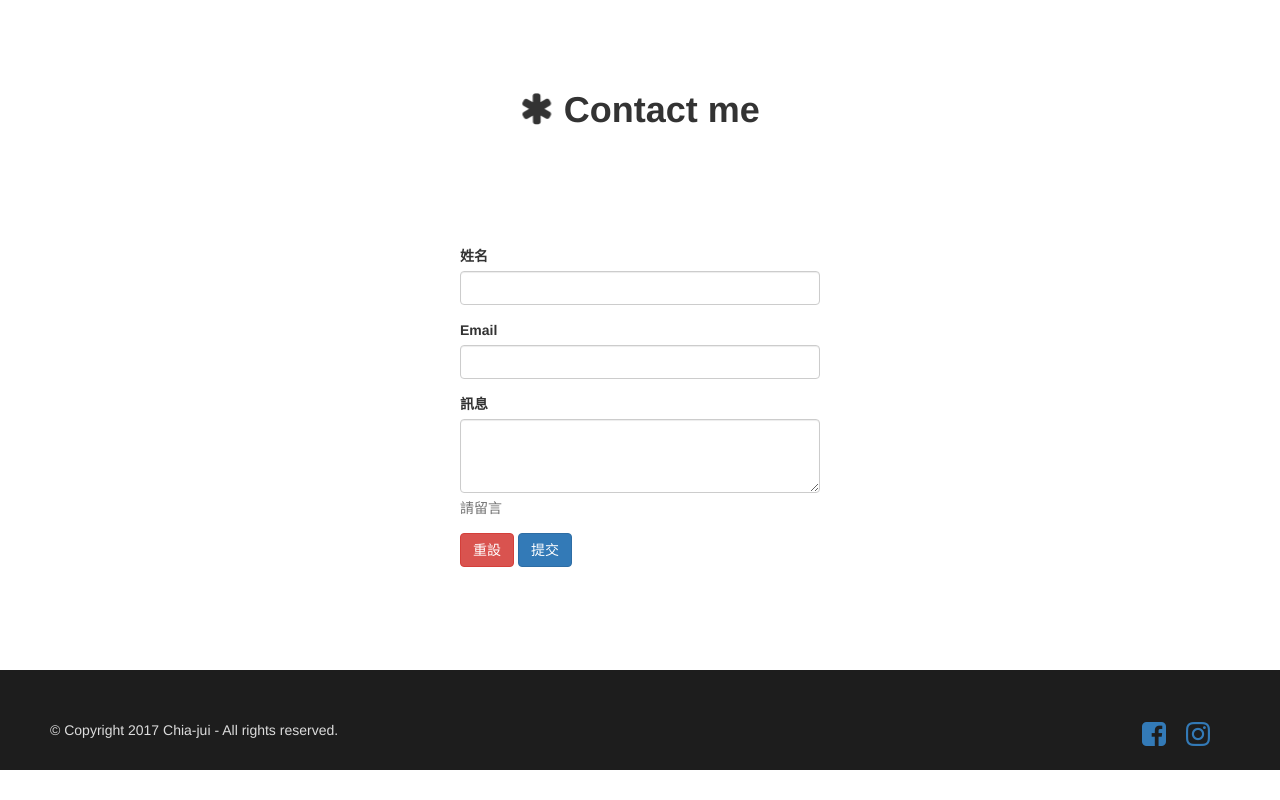
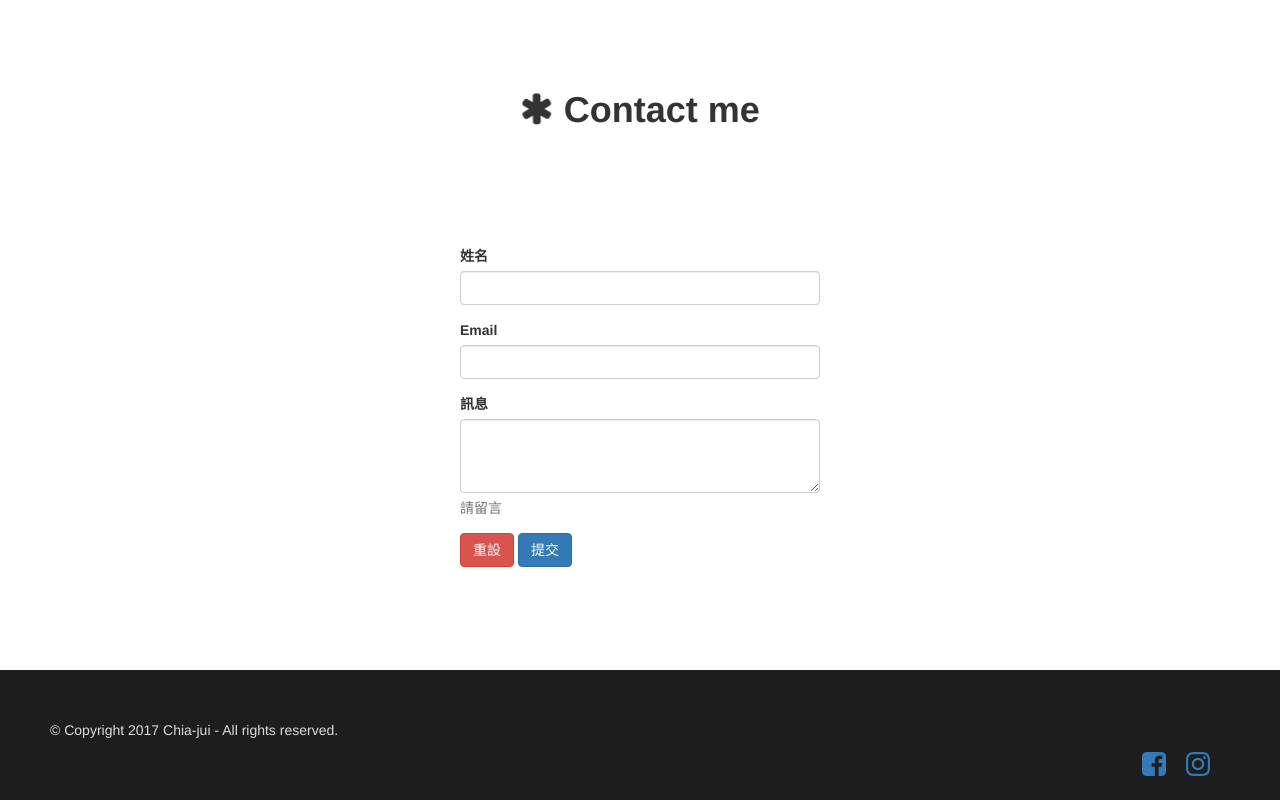
Before and after one commit to ALLPAGO823/RWD, a plain HTML site: page index.html in a window 1280 px wide. Shown: the part 1355-2155 px from the top of the page. Before the commit the page ends 2125 px from the top, so only its background shows below. Drawn offline with nearby package versions, Linux system fonts and the light colour scheme.

Commit message:
Update style.css

```diff
--- a/css/style.css
+++ b/css/style.css
@@ -80,10 +80,6 @@ hr.bar {
   padding: 50px;
 }
 
-#footer p {
-  float: left;
-}
-
 .footer-icon {
   float: right;
   margin-right: 20px;
```
